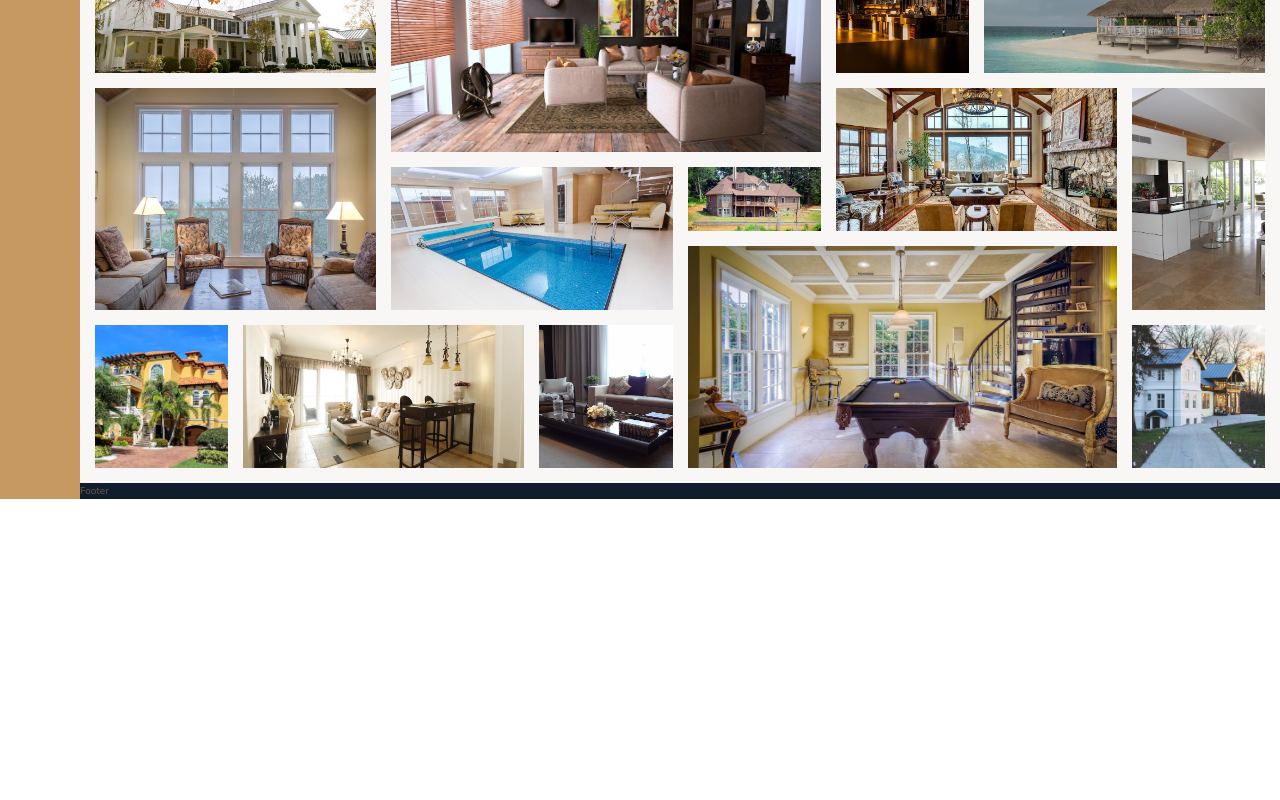
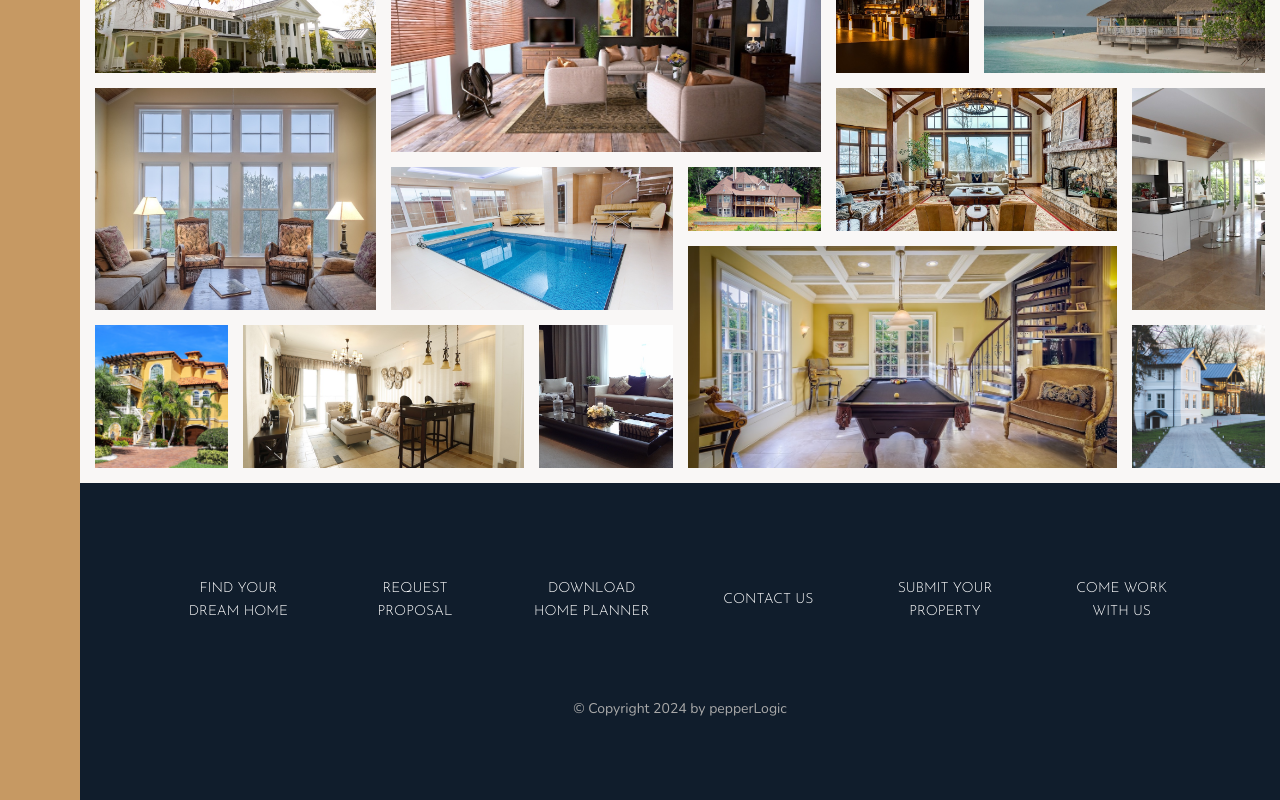
Before and after one commit to DenisPepper/jonas-css-nexter, a React (Vite) app: page / in a window 1280 px wide. Shown: the part 2985-3785 px from the top of the page. Before the commit the page ends 3484 px from the top, so only its background shows below. Built offline with nearby package versions, Linux system fonts and the light colour scheme.

Commit message:
Добавит секцию футера

```diff
--- a/src/components/footer/footer.jsx
+++ b/src/components/footer/footer.jsx
@@ -1,5 +1,28 @@
 import './footer.scss';
 
+const links = [
+  { href: '#', text: 'Find your dream home' },
+  { href: '', text: 'Request proposal' },
+  { href: '', text: 'Download home planner' },
+  { href: '', text: 'Contact us' },
+  { href: '', text: 'Submit your property' },
+  { href: '', text: 'Come work with us' },
+];
+
 export function Footer() {
-  return <footer className='footer'>Footer</footer>;
+  return (
+    <footer className='footer'>
+      <ul className='nav'>
+        {links.map((link) => (
+          <li className='nav__item' key={link.text}>
+            <a className='nav__link' href={link.href}>
+              {link.text}
+            </a>
+          </li>
+        ))}
+      </ul>
+
+      <p className='copyright'>&copy; Copyright 2024 by pepperLogic</p>
+    </footer>
+  );
 }
--- a/src/components/footer/footer.scss
+++ b/src/components/footer/footer.scss
@@ -4,4 +4,43 @@
   background-color: $color-secondary;
   grid-row: -2/ -1;
   grid-column: fullStart/ fullEnd;
+
+  padding: 8rem;
 }
+
+.nav {
+  list-style: none;
+
+  display: grid;
+  grid-template-columns: repeat(auto-fit, minmax(15rem, 1fr));
+  grid-gap: 2rem;
+  align-items: center;
+
+  &__link:any-link {
+    font-size: 1.4rem;
+    color: #fff;
+    text-decoration: none;
+    font-family: $font-display;
+    text-transform: uppercase;
+    text-align: center;
+    padding: 1.5rem;
+    display: block;
+    transition: all 0.2s;
+  }
+
+  &__link:hover,
+  &__link:active {
+    background-color: rgba(#fff, 0.05);
+    transform: translateY(-3px);
+  }
+}
+
+.copyright {
+  font-size: 1.4rem;
+  color: $color-grey-light-2;
+  margin-top: 6rem;
+  margin-right: auto;
+  margin-left: auto;
+  text-align: center;
+  width: 70%;
+}
```
